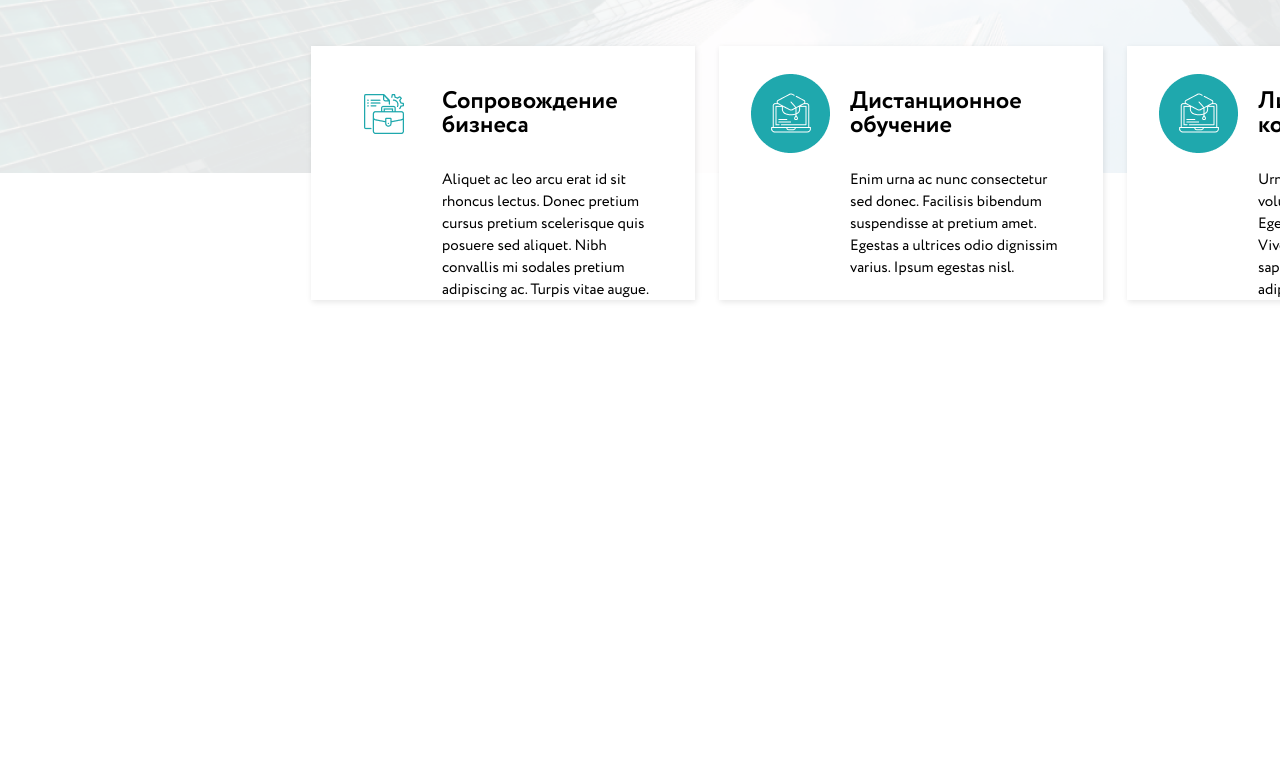
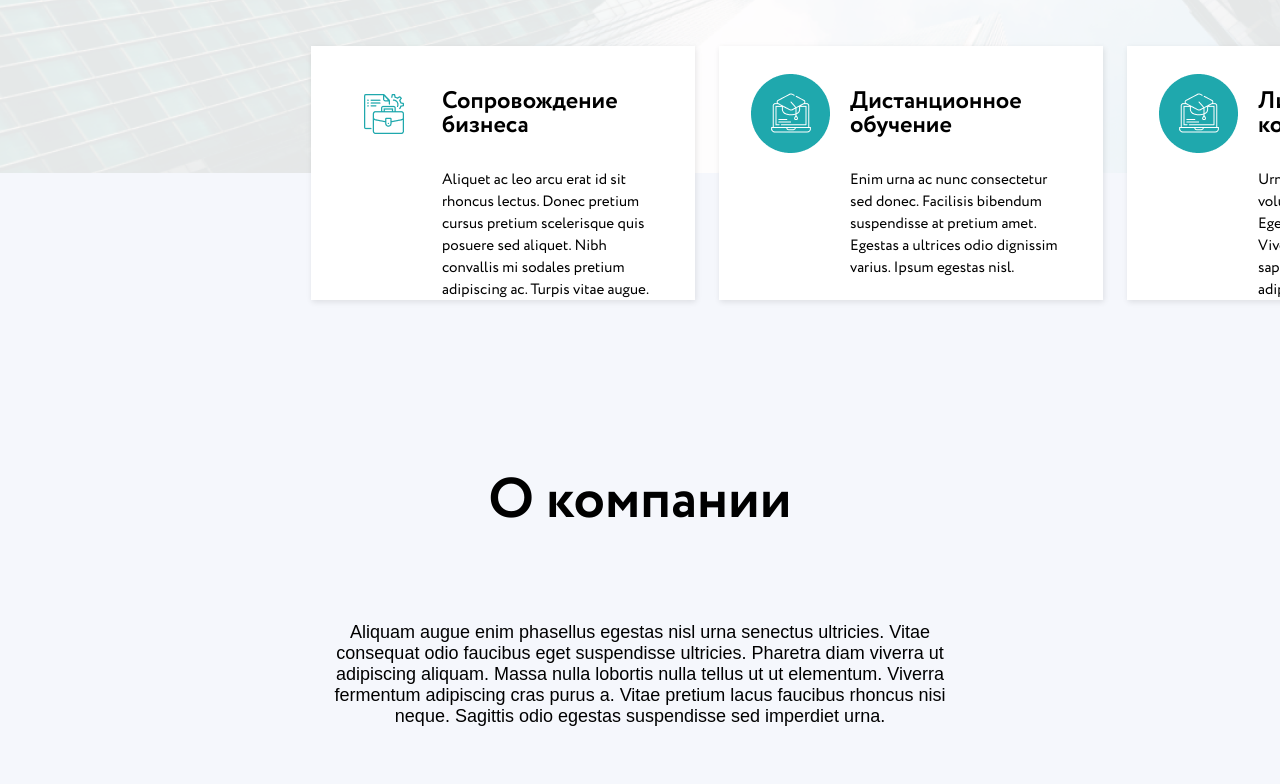
Before and after one commit to Mr-cmd7/praktics, a React (Vite) app in the folder web-site/: page / in a window 1280 px wide. Shown: the part 520-1304 px from the top of the page. Before the commit the page ends 857 px from the top, so only its background shows below. Built offline with nearby package versions, Linux system fonts and the light colour scheme.

Commit message:
add package About

```diff
--- /dev/null
+++ b/web-site/src/components/about/About.css
@@ -0,0 +1,42 @@
+.about-title{
+    text-align: center;
+    font-family: 'Circe Bold', sans-serif;
+    font-size: 56px;
+    padding-top: 160px;
+}
+.about-description{
+    text-align: center;
+    max-width: 856px;
+    max-height: 92px;
+    margin: 0 auto;
+    padding-top: 80px;
+    font-family: 'Circe Regular', sans-serif;
+    font-size: 18px;
+}
+.about-tabs{
+    padding-top: 80px;
+    margin: 0 auto;
+    display: flex;
+    justify-content: center;
+    gap: 24px;
+
+}
+.about-tabs Button{
+    font-family: 'Circe Bold', sans-serif;
+    font-size: 18px;
+    color: black;
+    max-width: 273px;
+}
+.about-item{
+    box-shadow: 1px 2px 6px rgba(0,0,0,0.1);
+    max-width: 1076px;
+    margin: 72px 115px;
+    display: flex;
+    background-color: white;
+    gap: 96px;
+    padding: 60px 80px;
+}
+.about-item-description{
+    font-family: 'Circe Regular', sans-serif;
+    font-size: 18px;
+}
--- /dev/null
+++ b/web-site/src/components/about/About.jsx
@@ -0,0 +1,32 @@
+import Button from "../common/Button.jsx";
+import './About.css'
+import aii from '../../assets/images/aboutItemImage.png'
+
+export default function About() {
+    return (
+        <section className="about">
+            <div className="container">
+                <div className="about-title">
+                    <p>О компании</p>
+                </div>
+                <div className="about-description">
+                    <p>Aliquam augue enim phasellus egestas nisl urna senectus ultricies. Vitae consequat odio faucibus eget suspendisse ultricies. Pharetra diam viverra ut adipiscing aliquam. Massa nulla lobortis nulla tellus ut ut elementum. Viverra fermentum adipiscing cras purus a. Vitae pretium lacus faucibus rhoncus nisi neque. Sagittis odio egestas suspendisse sed imperdiet urna.</p>
+                </div>
+                <div className="about-tabs">
+                    <Button label="Команда"/>
+                    <Button label="Наши компетенции"/>
+                    <Button label="Профессионалы"/>
+                    <Button label="Взаимодействие с органами"/>
+                </div>
+                <div className="about-item">
+                    <div className="about-item-description">
+                        <p>Fringilla dignissim lectus velit amet nisi erat sit. Nisi facilisi pretium pharetra amet a mauris amet amet ut. Odio tellus et in imperdiet pellentesque id. Scelerisque et a proin nisi. Ut interdum lobortis porta enim viverra eleifend sodales mollis. Gravida in senectus lacinia eget nec. Mauris eu sed et quisque dignissim. Odio sed eget id vitae sollicitudin sodales augue egestas. Sapien elementum nisi est ornare aliquam viverra nibh amet donec.</p>
+                    </div>
+                    <div className="about-item-image">
+                        <img src={aii} alt=""/>
+                    </div>
+                </div>
+            </div>
+        </section>
+    )
+}
--- a/web-site/src/components/common/Button.css
+++ b/web-site/src/components/common/Button.css
@@ -1,20 +1,22 @@
 .button {
     background-color: white;
-    width: 175px;
+    max-width: 175px;
     height: 38px;
-    box-sizing: border-box;
-    text-align: center;
     font-size: 13px;
     color: #1FA8AD;
     font-family: 'Circe Bold', sans-serif;
     outline: none;
     cursor: pointer;
     border: 0;
-    padding: 0;
+    padding: 12px 20px;
     line-height: 38px;
     transition: background-color 0.3s, transform 0.3s;
     box-shadow: 1px 2px 6px rgba(0,0,0,0.1);
+    display: flex;
+    justify-content: center;
+    align-items: center;
 }
+
 
 .button:hover {
     background-color: #e0f7f9;
--- a/web-site/src/components/home/Home.css
+++ b/web-site/src/components/home/Home.css
@@ -34,7 +34,6 @@ main {
 }
 .service-item-description{
     padding:16px 32px 36px 131px ;
-
     font-family: 'Circe', sans-serif;
     font-size: 15px;
 }
--- a/web-site/src/index.css
+++ b/web-site/src/index.css
@@ -16,6 +16,7 @@
 body{
   font-family: 'Circe', sans-serif;
   color: black;
+  background-color: #F5F7FC;
 }
 
 .container{
--- a/web-site/src/main.jsx
+++ b/web-site/src/main.jsx
@@ -3,10 +3,12 @@ import { createRoot } from 'react-dom/client'
 import './index.css'
 import Header from "./components/header/Header.jsx";
 import Home from "./components/home/Home.jsx";
+import About from "./components/about/About.jsx";
 
 createRoot(document.getElementById('root')).render(
   <StrictMode>
     <Header />
       <Home/>
+      <About/>
   </StrictMode>
 )
```
